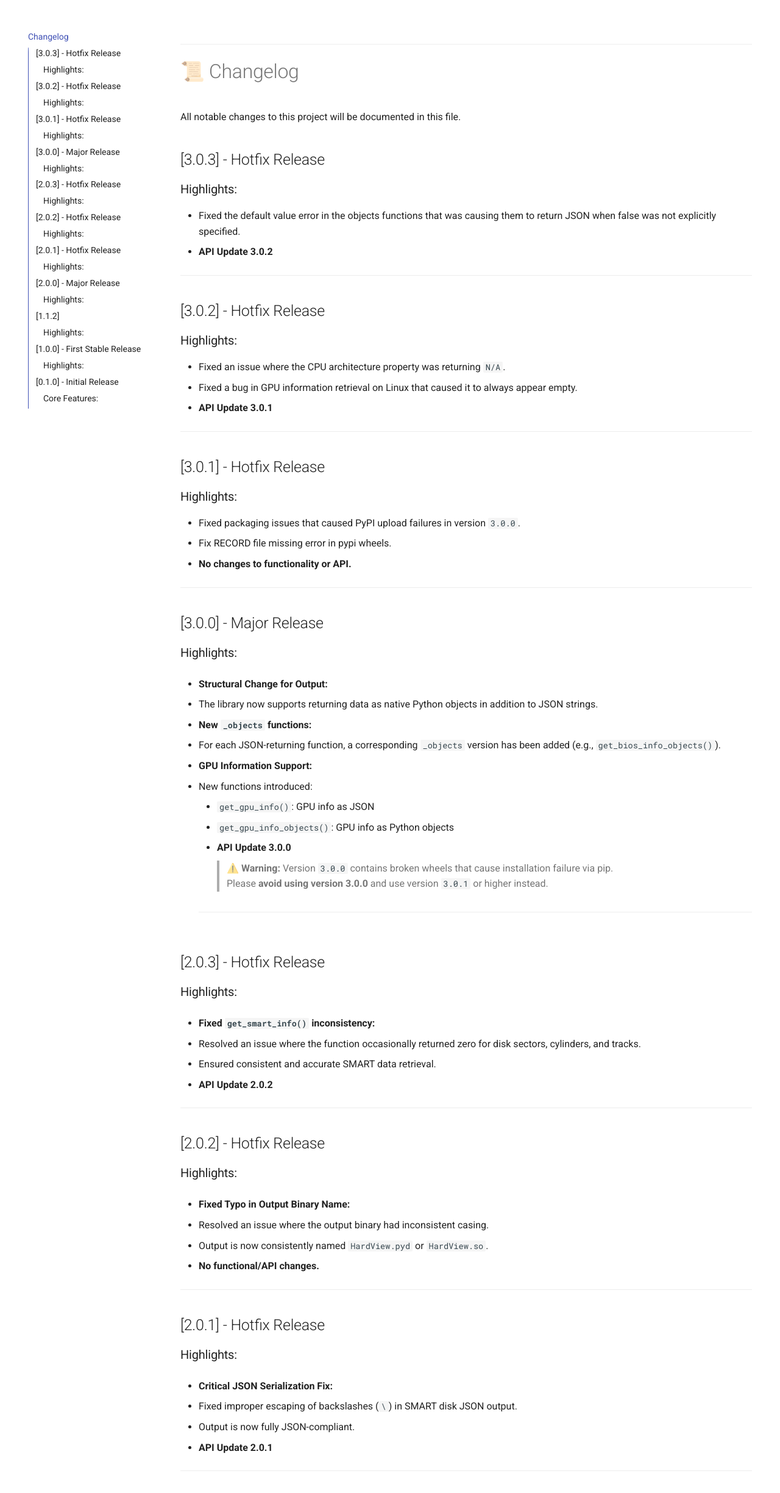
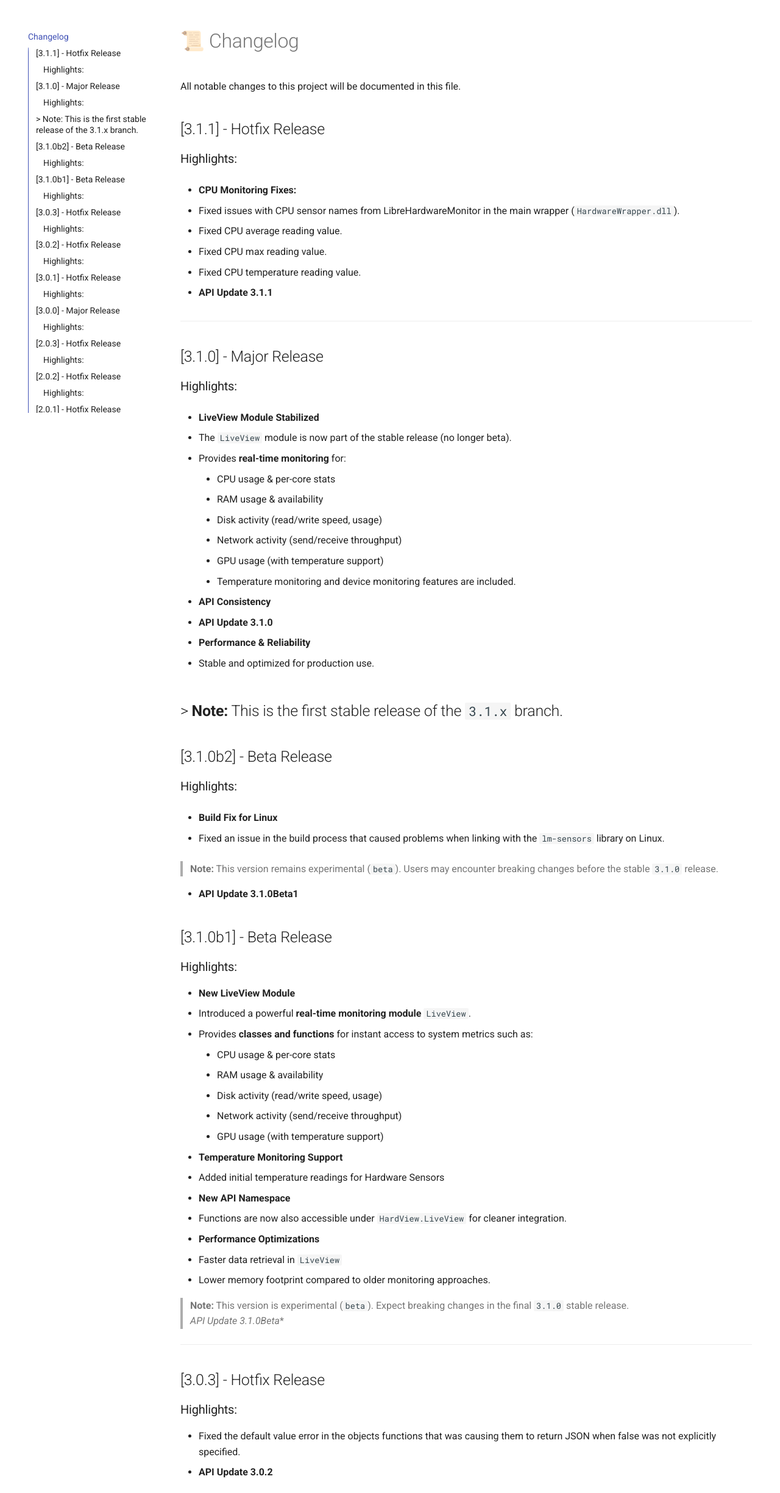
Before and after one commit to gafoo173/HardView, a plain HTML site: page CHANGELOG/index.html in a window 1280 px wide. Shown: the part 99-2547 px from the top of the page at 61% size. Drawn offline with Linux system fonts and the light colour scheme; no server answers.

Commit message:
Update Site ChangeLog

```diff
--- a/CHANGELOG/index.html
+++ b/CHANGELOG/index.html
@@ -741,6 +741,111 @@
     <ul class="md-nav__list" data-md-component="toc" data-md-scrollfix>
 
         <li class="md-nav__item">
+  <a href="#311-hotfix-release" class="md-nav__link">
+    <span class="md-ellipsis">
+      [3.1.1] - Hotfix Release
+    </span>
+  </a>
+
+    <nav class="md-nav" aria-label="[3.1.1] - Hotfix Release">
+      <ul class="md-nav__list">
+
+          <li class="md-nav__item">
+  <a href="#highlights" class="md-nav__link">
+    <span class="md-ellipsis">
+      Highlights:
+    </span>
+  </a>
+
+</li>
+
+      </ul>
+    </nav>
+
+</li>
+
+        <li class="md-nav__item">
+  <a href="#310-major-release" class="md-nav__link">
+    <span class="md-ellipsis">
+      [3.1.0] - Major Release
+    </span>
+  </a>
+
+    <nav class="md-nav" aria-label="[3.1.0] - Major Release">
+      <ul class="md-nav__list">
+
+          <li class="md-nav__item">
+  <a href="#highlights_1" class="md-nav__link">
+    <span class="md-ellipsis">
+      Highlights:
+    </span>
+  </a>
+
+</li>
+
+      </ul>
+    </nav>
+
+</li>
+
+        <li class="md-nav__item">
+  <a href="#note-this-is-the-first-stable-release-of-the-31x-branch" class="md-nav__link">
+    <span class="md-ellipsis">
+      &gt; Note: This is the first stable release of the 3.1.x branch.
+    </span>
+  </a>
+
+</li>
+
+        <li class="md-nav__item">
+  <a href="#310b2-beta-release" class="md-nav__link">
+    <span class="md-ellipsis">
+      [3.1.0b2] - Beta Release
+    </span>
+  </a>
+
+    <nav class="md-nav" aria-label="[3.1.0b2] - Beta Release">
+      <ul class="md-nav__list">
+
+          <li class="md-nav__item">
+  <a href="#highlights_2" class="md-nav__link">
+    <span class="md-ellipsis">
+      Highlights:
+    </span>
+  </a>
+
+</li>
+
+      </ul>
+    </nav>
+
+</li>
+
+        <li class="md-nav__item">
+  <a href="#310b1-beta-release" class="md-nav__link">
+    <span class="md-ellipsis">
+      [3.1.0b1] - Beta Release
+    </span>
+  </a>
+
+    <nav class="md-nav" aria-label="[3.1.0b1] - Beta Release">
+      <ul class="md-nav__list">
+
+          <li class="md-nav__item">
+  <a href="#highlights_3" class="md-nav__link">
+    <span class="md-ellipsis">
+      Highlights:
+    </span>
+  </a>
+
+</li>
+
+      </ul>
+    </nav>
+
+</li>
+
+        <li class="md-nav__item">
   <a href="#303-hotfix-release" class="md-nav__link">
     <span class="md-ellipsis">
       [3.0.3] - Hotfix Release
@@ -751,7 +856,7 @@
       <ul class="md-nav__list">
 
           <li class="md-nav__item">
-  <a href="#highlights" class="md-nav__link">
+  <a href="#highlights_4" class="md-nav__link">
     <span class="md-ellipsis">
       Highlights:
     </span>
@@ -775,7 +880,7 @@
       <ul class="md-nav__list">
 
           <li class="md-nav__item">
-  <a href="#highlights_1" class="md-nav__link">
+  <a href="#highlights_5" class="md-nav__link">
     <span class="md-ellipsis">
       Highlights:
     </span>
@@ -799,7 +904,7 @@
       <ul class="md-nav__list">
 
           <li class="md-nav__item">
-  <a href="#highlights_2" class="md-nav__link">
+  <a href="#highlights_6" class="md-nav__link">
     <span class="md-ellipsis">
       Highlights:
     </span>
@@ -823,7 +928,7 @@
       <ul class="md-nav__list">
 
           <li class="md-nav__item">
-  <a href="#highlights_3" class="md-nav__link">
+  <a href="#highlights_7" class="md-nav__link">
     <span class="md-ellipsis">
       Highlights:
     </span>
@@ -847,7 +952,7 @@
       <ul class="md-nav__list">
 
           <li class="md-nav__item">
-  <a href="#highlights_4" class="md-nav__link">
+  <a href="#highlights_8" class="md-nav__link">
     <span class="md-ellipsis">
       Highlights:
     </span>
@@ -871,7 +976,7 @@
       <ul class="md-nav__list">
 
           <li class="md-nav__item">
-  <a href="#highlights_5" class="md-nav__link">
+  <a href="#highlights_9" class="md-nav__link">
     <span class="md-ellipsis">
       Highlights:
     </span>
@@ -895,7 +1000,7 @@
       <ul class="md-nav__list">
 
           <li class="md-nav__item">
-  <a href="#highlights_6" class="md-nav__link">
+  <a href="#highlights_10" class="md-nav__link">
     <span class="md-ellipsis">
       Highlights:
     </span>
@@ -919,7 +1024,7 @@
       <ul class="md-nav__list">
 
           <li class="md-nav__item">
-  <a href="#highlights_7" class="md-nav__link">
+  <a href="#highlights_11" class="md-nav__link">
     <span class="md-ellipsis">
       Highlights:
     </span>
@@ -943,7 +1048,7 @@
       <ul class="md-nav__list">
 
           <li class="md-nav__item">
-  <a href="#highlights_8" class="md-nav__link">
+  <a href="#highlights_12" class="md-nav__link">
     <span class="md-ellipsis">
       Highlights:
     </span>
@@ -967,7 +1072,7 @@
       <ul class="md-nav__list">
 
           <li class="md-nav__item">
-  <a href="#highlights_9" class="md-nav__link">
+  <a href="#highlights_13" class="md-nav__link">
     <span class="md-ellipsis">
       Highlights:
     </span>
@@ -1028,18 +1133,124 @@
 
 
 
-<hr />
 <h1 id="changelog">📜 Changelog</h1>
 <p>All notable changes to this project will be documented in this file.</p>
+<h2 id="311-hotfix-release">[3.1.1] - Hotfix Release</h2>
+<h3 id="highlights">Highlights:</h3>
+<ul>
+<li>
+<p><strong>CPU Monitoring Fixes:</strong></p>
+</li>
+<li>
+<p>Fixed issues with CPU sensor names from LibreHardwareMonitor in the main wrapper (<code>HardwareWrapper.dll</code>).</p>
+</li>
+<li>Fixed CPU average reading value.</li>
+<li>Fixed CPU max reading value.</li>
+<li>
+<p>Fixed CPU temperature reading value.</p>
+</li>
+<li>
+<p><strong>API Update 3.1.1</strong></p>
+</li>
+</ul>
+<hr />
+<h2 id="310-major-release">[3.1.0] - Major Release</h2>
+<h3 id="highlights_1">Highlights:</h3>
+<ul>
+<li>
+<p><strong>LiveView Module Stabilized</strong></p>
+</li>
+<li>
+<p>The <code>LiveView</code> module is now part of the stable release (no longer beta).</p>
+</li>
+<li>
+<p>Provides <strong>real-time monitoring</strong> for:</p>
+<ul>
+<li>CPU usage &amp; per-core stats</li>
+<li>RAM usage &amp; availability</li>
+<li>Disk activity (read/write speed, usage)</li>
+<li>Network activity (send/receive throughput)</li>
+<li>GPU usage (with temperature support)</li>
+<li>Temperature monitoring and device monitoring features are included.</li>
+</ul>
+</li>
+<li>
+<p><strong>API Consistency</strong></p>
+</li>
+<li>
+<p><strong>API Update 3.1.0</strong></p>
+</li>
+<li>
+<p><strong>Performance &amp; Reliability</strong></p>
+</li>
+<li>
+<p>Stable and optimized for production use.</p>
+</li>
+</ul>
+<h2 id="note-this-is-the-first-stable-release-of-the-31x-branch">&gt; <strong>Note:</strong> This is the first stable release of the <code>3.1.x</code> branch.</h2>
+<h2 id="310b2-beta-release">[3.1.0b2] - Beta Release</h2>
+<h3 id="highlights_2">Highlights:</h3>
+<ul>
+<li>
+<p><strong>Build Fix for Linux</strong></p>
+</li>
+<li>
+<p>Fixed an issue in the build process that caused problems when linking with the <code>lm-sensors</code> library on Linux.</p>
+</li>
+</ul>
+<blockquote>
+<p><strong>Note:</strong> This version remains experimental (<code>beta</code>). Users may encounter breaking changes before the stable <code>3.1.0</code> release.</p>
+</blockquote>
+<ul>
+<li><strong>API Update 3.1.0Beta1</strong></li>
+</ul>
+<h2 id="310b1-beta-release">[3.1.0b1] - Beta Release</h2>
+<h3 id="highlights_3">Highlights:</h3>
+<ul>
+<li><strong>New LiveView Module</strong>  </li>
+<li>Introduced a powerful <strong>real-time monitoring module</strong> <code>LiveView</code>.  </li>
+<li>
+<p>Provides <strong>classes and functions</strong> for instant access to system metrics such as:  </p>
+<ul>
+<li>CPU usage &amp; per-core stats  </li>
+<li>RAM usage &amp; availability  </li>
+<li>Disk activity (read/write speed, usage)  </li>
+<li>Network activity (send/receive throughput)  </li>
+<li>GPU usage (with temperature support)  </li>
+</ul>
+</li>
+<li>
+<p><strong>Temperature Monitoring Support</strong>  </p>
+</li>
+<li>
+<p>Added initial temperature readings for Hardware Sensors</p>
+</li>
+<li>
+<p><strong>New API Namespace</strong>  </p>
+</li>
+<li>
+<p>Functions are now also accessible under <code>HardView.LiveView</code> for cleaner integration.  </p>
+</li>
+<li>
+<p><strong>Performance Optimizations</strong>  </p>
+</li>
+<li>Faster data retrieval in <code>LiveView</code> </li>
+<li>Lower memory footprint compared to older monitoring approaches.  </li>
+</ul>
+<blockquote>
+<p><strong>Note:</strong> This version is experimental (<code>beta</code>). Expect breaking changes in the final <code>3.1.0</code> stable release.<br />
+<em> </em><em>API Update 3.1.0Beta</em>*</p>
+</blockquote>
+<hr />
 <h2 id="303-hotfix-release">[3.0.3] - Hotfix Release</h2>
-<h3 id="highlights">Highlights:</h3>
+<h3 id="highlights_4">Highlights:</h3>
 <ul>
 <li>Fixed the default value error in the objects functions that was causing them to return JSON when false was not explicitly specified.</li>
 <li><strong>API Update 3.0.2</strong></li>
 </ul>
 <hr />
 <h2 id="302-hotfix-release">[3.0.2] - Hotfix Release</h2>
-<h3 id="highlights_1">Highlights:</h3>
+<h3 id="highlights_5">Highlights:</h3>
 <ul>
 <li>Fixed an issue where the CPU architecture property was returning <code>N/A</code>.</li>
 <li>Fixed a bug in GPU information retrieval on Linux that caused it to always appear empty.</li>
@@ -1047,7 +1258,7 @@
 </ul>
 <hr />
 <h2 id="301-hotfix-release">[3.0.1] - Hotfix Release</h2>
-<h3 id="highlights_2">Highlights:</h3>
+<h3 id="highlights_6">Highlights:</h3>
 <ul>
 <li>Fixed packaging issues that caused PyPI upload failures in version <code>3.0.0</code>.</li>
 <li>Fix RECORD file missing error in pypi wheels.</li>
@@ -1055,7 +1266,7 @@
 </ul>
 <hr />
 <h2 id="300-major-release">[3.0.0] - Major Release</h2>
-<h3 id="highlights_3">Highlights:</h3>
+<h3 id="highlights_7">Highlights:</h3>
 <ul>
 <li>
 <p><strong>Structural Change for Output:</strong></p>
@@ -1087,7 +1298,7 @@ Please <strong>avoid using version 3.0.0</strong> and use version <code>3.0.1</c
 </li>
 </ul>
 <h2 id="203-hotfix-release">[2.0.3] - Hotfix Release</h2>
-<h3 id="highlights_4">Highlights:</h3>
+<h3 id="highlights_8">Highlights:</h3>
 <ul>
 <li>
 <p><strong>Fixed <code>get_smart_info()</code> inconsistency:</strong></p>
@@ -1100,7 +1311,7 @@ Please <strong>avoid using version 3.0.0</strong> and use version <code>3.0.1</c
 </ul>
 <hr />
 <h2 id="202-hotfix-release">[2.0.2] - Hotfix Release</h2>
-<h3 id="highlights_5">Highlights:</h3>
+<h3 id="highlights_9">Highlights:</h3>
 <ul>
 <li>
 <p><strong>Fixed Typo in Output Binary Name:</strong></p>
@@ -1113,7 +1324,7 @@ Please <strong>avoid using version 3.0.0</strong> and use version <code>3.0.1</c
 </ul>
 <hr />
 <h2 id="201-hotfix-release">[2.0.1] - Hotfix Release</h2>
-<h3 id="highlights_6">Highlights:</h3>
+<h3 id="highlights_10">Highlights:</h3>
 <ul>
 <li>
 <p><strong>Critical JSON Serialization Fix:</strong></p>
@@ -1126,7 +1337,7 @@ Please <strong>avoid using version 3.0.0</strong> and use version <code>3.0.1</c
 </ul>
 <hr />
 <h2 id="200-major-release">[2.0.0] - Major Release</h2>
-<h3 id="highlights_7">Highlights:</h3>
+<h3 id="highlights_11">Highlights:</h3>
 <ul>
 <li>
 <p><strong>Refactor:</strong></p>
@@ -1152,14 +1363,14 @@ Please <strong>avoid using version 3.0.0</strong> and use version <code>3.0.1</c
 </ul>
 <hr />
 <h2 id="112">[1.1.2]</h2>
-<h3 id="highlights_8">Highlights:</h3>
+<h3 id="highlights_12">Highlights:</h3>
 <ul>
 <li>Fixed several memory leak issues.</li>
 <li>No feature changes.</li>
 </ul>
 <hr />
 <h2 id="100-first-stable-release">[1.0.0] - First Stable Release</h2>
-<h3 id="highlights_9">Highlights:</h3>
+<h3 id="highlights_13">Highlights:</h3>
 <ul>
 <li>Initial stable release with all core features from <code>0.1.0</code>.</li>
 <li>Improved import experience: binary is now <code>HardView.pyd</code> / <code>HardView.so</code>.</li>
```
Also changed, not shown: search/search_index.json.
